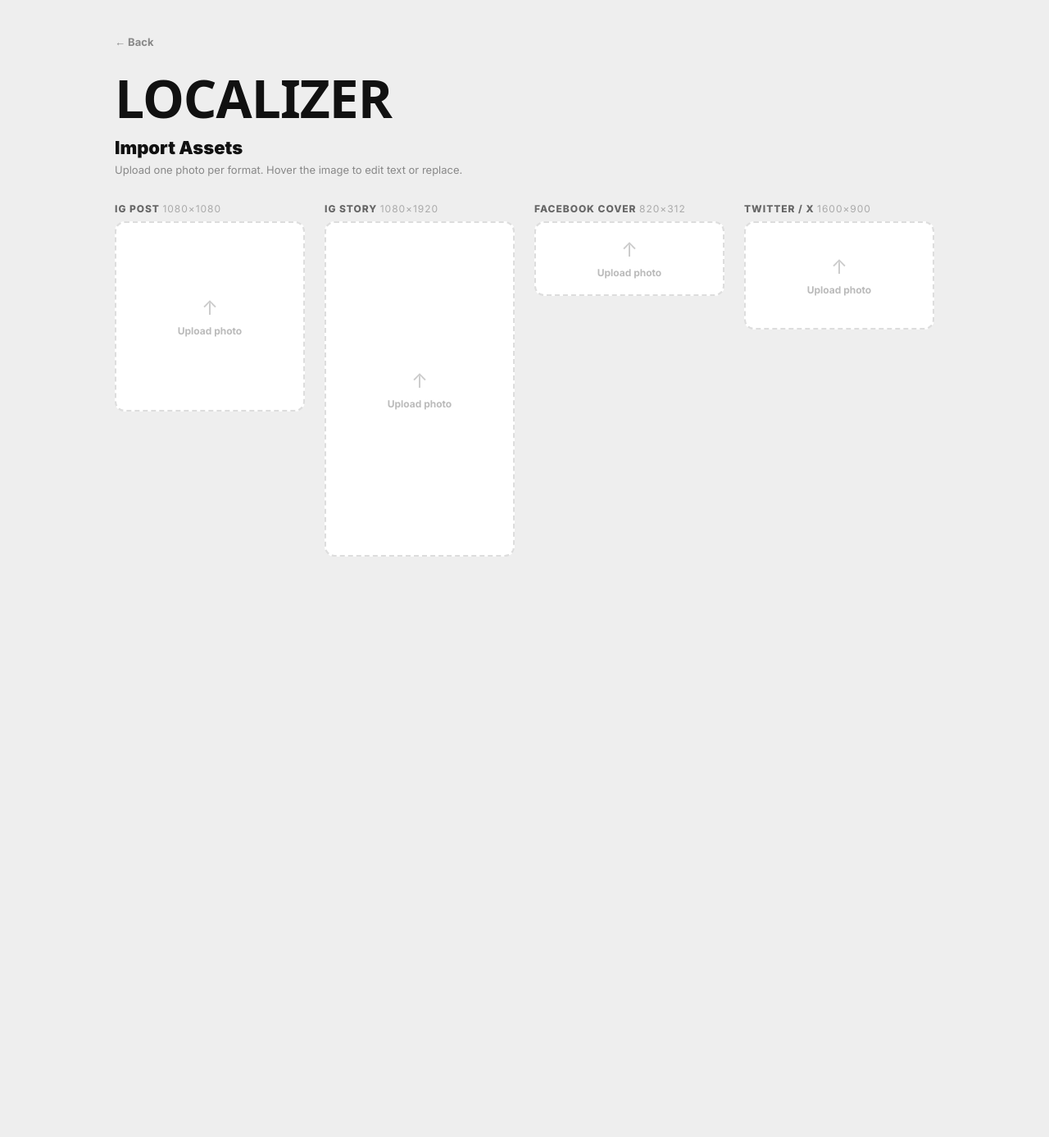
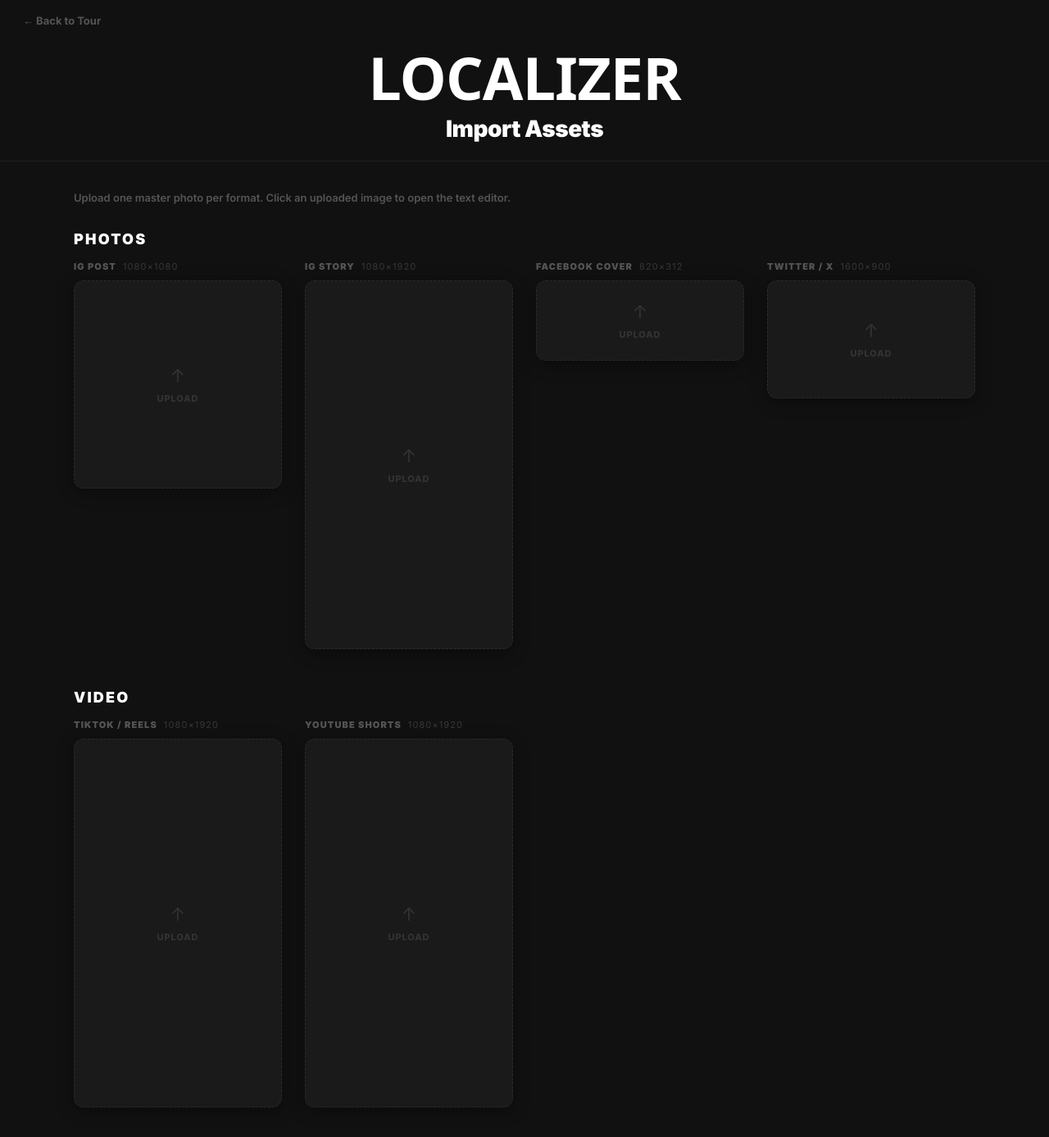
Before and after one commit to hwy61ai-bit/localizer, a Next.js app: page /dashboard/tours/1/assets in a window 1280 px wide. Shown: the whole page at 82% size. Before the commit the page ends 880 px from the top, so only its background shows below. Built offline with nearby package versions, Linux system fonts and the light colour scheme; no server answers; a web font is replaced by a local one.

Commit message:
Assets page with photo/video format slots, dark theme

```diff
--- a/app/dashboard/tours/[tourId]/assets/page.tsx
+++ b/app/dashboard/tours/[tourId]/assets/page.tsx
@@ -6,10 +6,12 @@ import Link from "next/link";
 import { supabase } from "@/lib/supabaseClient";
 
 const FORMATS = [
-  { id: "ig_post",   label: "IG Post",       w: 1080, h: 1080, aspect: "1 / 1" },
-  { id: "ig_story",  label: "IG Story",      w: 1080, h: 1920, aspect: "9 / 16" },
-  { id: "facebook",  label: "Facebook Cover", w: 820,  h: 312,  aspect: "820 / 312" },
-  { id: "twitter",   label: "Twitter / X",   w: 1600, h: 900,  aspect: "16 / 9" },
+  { id: "ig_post",   label: "IG Post",        w: 1080, h: 1080, aspect: "1 / 1",     section: "photo" },
+  { id: "ig_story",  label: "IG Story",        w: 1080, h: 1920, aspect: "9 / 16",    section: "photo" },
+  { id: "facebook",  label: "Facebook Cover",  w: 820,  h: 312,  aspect: "820 / 312", section: "photo" },
+  { id: "twitter",   label: "Twitter / X",     w: 1600, h: 900,  aspect: "16 / 9",    section: "photo" },
+  { id: "tiktok",    label: "TikTok / Reels",  w: 1080, h: 1920, aspect: "9 / 16",    section: "video" },
+  { id: "yt_shorts", label: "YouTube Shorts",  w: 1080, h: 1920, aspect: "9 / 16",    section: "video" },
 ];
 
 export default function AssetsPage() {
@@ -39,51 +41,120 @@ export default function AssetsPage() {
   }
 
   return (
-    <div style={{ padding: 40, maxWidth: 1000, margin: "0 auto", background: "#EEEEEE", minHeight: "100vh" }}>
-      <Link href={`/dashboard/tours/${tourId}`} style={{ fontSize: 13, fontWeight: 700, color: "#888", textDecoration: "none" }}>← Back</Link>
-      <h1 className="brand-title" style={{ margin: "16px 0 4px" }}>LOCALIZER</h1>
-      <div style={{ fontSize: 22, fontWeight: 900, marginBottom: 6 }}>Import Assets</div>
-      <div style={{ fontSize: 13, color: "#888", marginBottom: 32 }}>Upload one photo per format. Hover the image to edit text or replace.</div>
+    <div style={{ background: "#111", minHeight: "100vh", color: "#fff" }}>
+      {/* Top bar */}
+      <div style={{ padding: "14px 28px", borderBottom: "1px solid #222", background: "#111" }}>
+        <Link href={`/dashboard/tours/${tourId}`} style={{ fontSize: 13, fontWeight: 700, color: "#555", textDecoration: "none" }}>← Back to Tour</Link>
+        <div style={{ textAlign: "center", marginTop: 24, marginBottom: 8 }}>
+          <div className="brand-title" style={{ fontSize: 72, color: "#fff", lineHeight: 1 }}>LOCALIZER</div>
+          <div style={{ fontSize: 28, fontWeight: 900, color: "#fff", marginTop: 10, letterSpacing: -0.5 }}>Import Assets</div>
+        </div>
+      </div>
 
-      <div style={{ display: "grid", gridTemplateColumns: "repeat(auto-fill, minmax(220px, 1fr))", gap: 24 }}>
-        {FORMATS.map((fmt) => {
+      {/* Content */}
+      <div style={{ padding: "36px 28px", maxWidth: 1100, margin: "0 auto" }}>
+        <div style={{ fontSize: 13, color: "#555", marginBottom: 32, fontWeight: 600 }}>
+          Upload one master photo per format. Click an uploaded image to open the text editor.
+        </div>
+
+        <div style={{ fontSize: 18, fontWeight: 900, textTransform: "uppercase", letterSpacing: "0.12em", color: "#fff", marginBottom: 16 }}>Photos</div>
+        <div style={{ display: "grid", gridTemplateColumns: "repeat(auto-fill, minmax(220px, 1fr))", gap: 28, marginBottom: 48 }}>
+          {FORMATS.filter(f => f.section === "photo").map((fmt) => {
             const asset = assets.find((a) => a.formatId === fmt.id);
             const isUploading = uploading === fmt.id;
             return (
               <div key={fmt.id}>
-              <div style={{ fontSize: 12, fontWeight: 800, textTransform: "uppercase", letterSpacing: "0.08em", color: "#666", marginBottom: 8 }}>
-                {fmt.label} <span style={{ fontWeight: 400, color: "#aaa" }}>{fmt.w}×{fmt.h}</span>
+                <div style={{ fontSize: 11, fontWeight: 900, textTransform: "uppercase", letterSpacing: "0.1em", color: "#555", marginBottom: 10 }}>
+                  {fmt.label}
+                  <span style={{ marginLeft: 8, fontWeight: 400, color: "#383838" }}>{fmt.w}×{fmt.h}</span>
                 </div>
                 <input ref={(el) => { fileRefs.current[fmt.id] = el; }} type="file" accept="image/*" style={{ display: "none" }}
                   onChange={(e) => { const f = e.target.files?.[0]; if (f) handleUpload(fmt.id, f); }} />
-              <div onClick={() => !asset && fileRefs.current[fmt.id]?.click()}
-                style={{ aspectRatio: fmt.aspect, background: asset ? "transparent" : "#fff", border: asset ? "none" : "2px dashed #ddd",
-                  borderRadius: 12, overflow: "hidden", position: "relative", cursor: asset ? "default" : "pointer",
-                  display: "flex", alignItems: "center", justifyContent: "center" }}>
+                <div
+                  onClick={() => !asset && fileRefs.current[fmt.id]?.click()}
+                  style={{ aspectRatio: fmt.aspect, background: asset ? "transparent" : "#1a1a1a",
+                    border: asset ? "none" : "1.5px dashed #2a2a2a", borderRadius: 12, overflow: "hidden",
+                    position: "relative", cursor: asset ? "default" : "pointer",
+                    display: "flex", alignItems: "center", justifyContent: "center",
+                    boxShadow: "0 4px 20px rgba(0,0,0,0.4)", transition: "border-color 0.15s" }}
+                  onMouseEnter={(e) => { if (!asset) (e.currentTarget as HTMLDivElement).style.borderColor = "#444"; }}
+                  onMouseLeave={(e) => { if (!asset) (e.currentTarget as HTMLDivElement).style.borderColor = "#2a2a2a"; }}
+                >
                   {asset ? (
                     <>
                       <img src={asset.url} alt={fmt.label} style={{ width: "100%", height: "100%", objectFit: "cover", display: "block" }} />
-                    <div className="hover-overlay" style={{ position: "absolute", inset: 0, background: "rgba(0,0,0,0.5)",
-                      display: "flex", flexDirection: "column", alignItems: "center", justifyContent: "center", gap: 8,
-                      opacity: 0, transition: "opacity 0.15s" }}
+                      <div style={{ position: "absolute", inset: 0, background: "rgba(0,0,0,0.6)",
+                        display: "flex", flexDirection: "column", alignItems: "center", justifyContent: "center",
+                        gap: 8, opacity: 0, transition: "opacity 0.15s" }}
                         onMouseEnter={(e) => (e.currentTarget.style.opacity = "1")}
                         onMouseLeave={(e) => (e.currentTarget.style.opacity = "0")}>
                         <button onClick={() => alert("Text editor — next step!")}
-                        style={{ padding: "8px 16px", borderRadius: 8, border: "none", background: "#fff", color: "#111", fontWeight: 900, fontSize: 12, cursor: "pointer" }}>
+                          style={{ padding: "9px 18px", borderRadius: 8, border: "none", background: "#fff", color: "#111", fontWeight: 900, fontSize: 12, cursor: "pointer", letterSpacing: "0.04em" }}>
                           Edit Text
                         </button>
-                      <button onClick={() => fileRefs.current[fmt.id]?.click()}
-                        style={{ padding: "6px 12px", borderRadius: 8, border: "1px solid rgba(255,255,255,0.4)", background: "transparent", color: "#fff", fontWeight: 700, fontSize: 11, cursor: "pointer" }}>
+                        <button onClick={(e) => { e.stopPropagation(); fileRefs.current[fmt.id]?.click(); }}
+                          style={{ padding: "7px 14px", borderRadius: 8, border: "1px solid #444", background: "transparent", color: "#aaa", fontWeight: 700, fontSize: 11, cursor: "pointer" }}>
                           Replace
                         </button>
                       </div>
                     </>
                   ) : isUploading ? (
-                  <div style={{ fontSize: 12, color: "#aaa", fontWeight: 700 }}>Uploading…</div>
+                    <div style={{ fontSize: 12, color: "#555", fontWeight: 700, letterSpacing: "0.06em", textTransform: "uppercase" }}>Uploading…</div>
                   ) : (
                     <div style={{ textAlign: "center", pointerEvents: "none" }}>
-                    <div style={{ fontSize: 24, color: "#ccc", marginBottom: 6 }}>↑</div>
-                    <div style={{ fontSize: 12, fontWeight: 700, color: "#bbb" }}>Upload photo</div>
+                      <div style={{ fontSize: 22, color: "#333", marginBottom: 8 }}>↑</div>
+                      <div style={{ fontSize: 11, fontWeight: 800, color: "#333", textTransform: "uppercase", letterSpacing: "0.08em" }}>Upload</div>
+                    </div>
+                  )}
+                </div>
+              </div>
+            );
+          })}
+        </div>
+
+        <div style={{ fontSize: 18, fontWeight: 900, textTransform: "uppercase", letterSpacing: "0.12em", color: "#fff", marginBottom: 16 }}>Video</div>
+        <div style={{ display: "grid", gridTemplateColumns: "repeat(auto-fill, minmax(220px, 1fr))", gap: 28 }}>
+          {FORMATS.filter(f => f.section === "video").map((fmt) => {
+            const asset = assets.find((a) => a.formatId === fmt.id);
+            const isUploading = uploading === fmt.id;
+            return (
+              <div key={fmt.id}>
+                <div style={{ fontSize: 11, fontWeight: 900, textTransform: "uppercase", letterSpacing: "0.1em", color: "#555", marginBottom: 10 }}>
+                  {fmt.label}
+                  <span style={{ marginLeft: 8, fontWeight: 400, color: "#383838" }}>{fmt.w}×{fmt.h}</span>
+                </div>
+                <input ref={(el) => { fileRefs.current[fmt.id] = el; }} type="file" accept="video/*,image/*" style={{ display: "none" }}
+                  onChange={(e) => { const f = e.target.files?.[0]; if (f) handleUpload(fmt.id, f); }} />
+                <div onClick={() => !asset && fileRefs.current[fmt.id]?.click()}
+                  style={{ aspectRatio: fmt.aspect, background: asset ? "transparent" : "#1a1a1a",
+                    border: asset ? "none" : "1.5px dashed #2a2a2a", borderRadius: 12, overflow: "hidden",
+                    position: "relative", cursor: asset ? "default" : "pointer",
+                    display: "flex", alignItems: "center", justifyContent: "center",
+                    boxShadow: "0 4px 20px rgba(0,0,0,0.4)" }}>
+                  {asset ? (
+                    <>
+                      <img src={asset.url} alt={fmt.label} style={{ width: "100%", height: "100%", objectFit: "cover", display: "block" }} />
+                      <div style={{ position: "absolute", inset: 0, background: "rgba(0,0,0,0.6)",
+                        display: "flex", flexDirection: "column", alignItems: "center", justifyContent: "center",
+                        gap: 8, opacity: 0, transition: "opacity 0.15s" }}
+                        onMouseEnter={(e) => (e.currentTarget.style.opacity = "1")}
+                        onMouseLeave={(e) => (e.currentTarget.style.opacity = "0")}>
+                        <button onClick={() => alert("Text editor — next step!")}
+                          style={{ padding: "9px 18px", borderRadius: 8, border: "none", background: "#fff", color: "#111", fontWeight: 900, fontSize: 12, cursor: "pointer" }}>
+                          Edit Text
+                        </button>
+                        <button onClick={(e) => { e.stopPropagation(); fileRefs.current[fmt.id]?.click(); }}
+                          style={{ padding: "7px 14px", borderRadius: 8, border: "1px solid #444", background: "transparent", color: "#aaa", fontWeight: 700, fontSize: 11, cursor: "pointer" }}>
+                          Replace
+                        </button>
+                      </div>
+                    </>
+                  ) : isUploading ? (
+                    <div style={{ fontSize: 12, color: "#555", fontWeight: 700, letterSpacing: "0.06em", textTransform: "uppercase" }}>Uploading…</div>
+                  ) : (
+                    <div style={{ textAlign: "center", pointerEvents: "none" }}>
+                      <div style={{ fontSize: 22, color: "#333", marginBottom: 8 }}>↑</div>
+                      <div style={{ fontSize: 11, fontWeight: 800, color: "#333", textTransform: "uppercase", letterSpacing: "0.08em" }}>Upload</div>
                     </div>
                   )}
                 </div>
@@ -92,5 +163,6 @@ export default function AssetsPage() {
           })}
         </div>
       </div>
+    </div>
   );
 }
```
Lines whose indentation alone changed are shown as unchanged.
